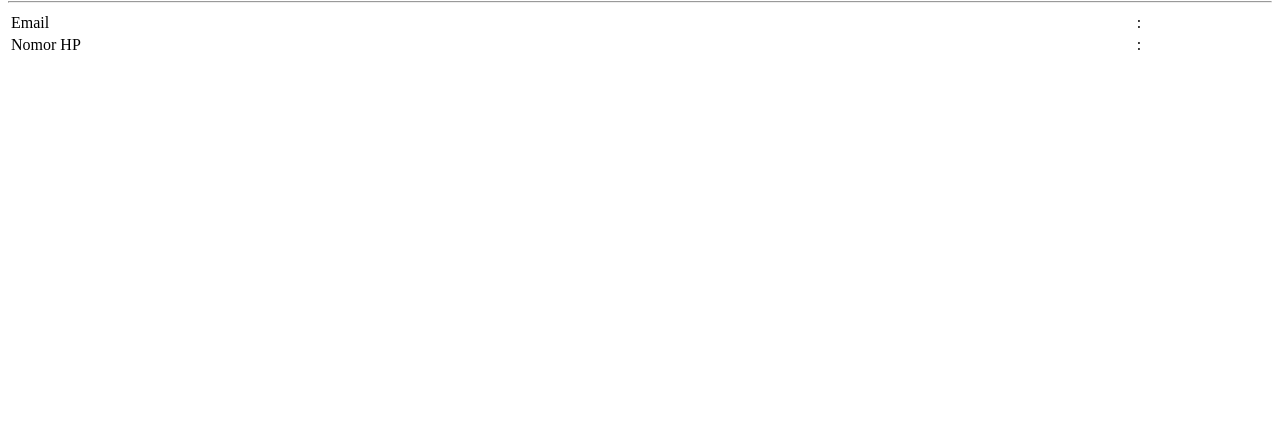
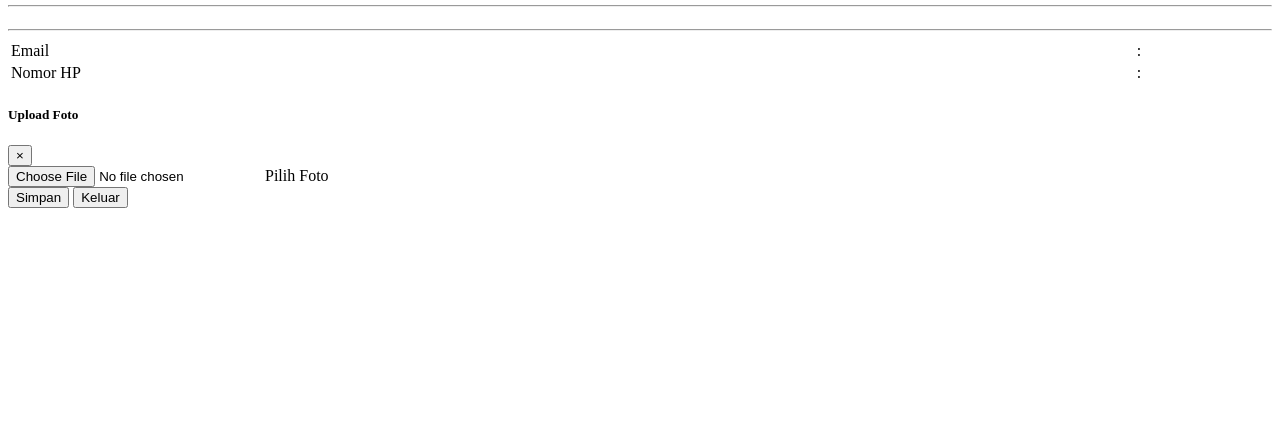
Before and after one commit to dandi-apriadi/post-artikel, a CodeIgniter app: the page made by application/views/pages/karyawan/profilTeknisi.php in a window 1280 px wide. Shown: the part 230-678 px from the top of the page. Run offline with CodeIgniter, Linux system fonts and the light colour scheme; data that the repository does not hold is empty.

Commit message:
Menambahkan upload foto pada profil Teknisi

```diff
--- a/application/views/pages/karyawan/profilTeknisi.php
+++ b/application/views/pages/karyawan/profilTeknisi.php
@@ -36,6 +36,8 @@
 
 								<?php } ?>
 
+								<center><a href="#modalUploadFoto" data-toggle="modal" class="btn btn-primary btn-sm mt-2">Upload Foto</a></center><hr>
+
 								<h3 class="mt-3" align="center"><?= $getUser->firstname.' '.$getUser->lastname ?></h3>
 								<h5 align="center"><?= ucwords($getKaryawan->status_karyawan) ?></h5><hr>
 
@@ -61,3 +63,29 @@
 	    </section>
 	</div>
 </div>
+
+<!-- Modal Keluar -->
+<div class="modal fade" id="modalUploadFoto" data-backdrop="static">
+  <div class="modal-dialog">
+    <form action="" method="post" enctype="multipart/form-data">
+    <div class="modal-content">
+      <div class="modal-header">
+            <h5 class="modal-title" id="exampleModalLabel">Upload Foto</h5>
+            <button type="button" class="close" data-dismiss="modal" aria-label="Close">
+            <span aria-hidden="true">&times;</span>
+            </button>
+        </div>
+        <div class="modal-body">
+            <div class="custom-file">
+                <input type="file" class="custom-file-input" id="fotoProfil" name="fotoProfil" onchange="previewFile('fotoProfil', 'label_fotoProfil')" required accept="image/*">
+                <label class="custom-file-label" id="label_fotoProfil">Pilih Foto</label>
+            </div>
+        </div>
+        <div class="modal-footer">
+            <button type="submit" name="uploadFoto" class="btn btn-primary btn-sm">Simpan</button>
+            <button type="button" class="btn btn-danger btn-sm" data-dismiss="modal">Keluar</button>
+        </div>
+        </div>
+    </form>
+  </div>
+</div>
--- a/application/views/pages/nota/add.php
+++ b/application/views/pages/nota/add.php
@@ -111,7 +111,7 @@
 									</div>
 									<div class="form-group">
 										<label for="kerusakkan">Kerusakkan</label>
-										<textarea name="kerusakkan" id="kerusakkan" class="form-control" rows="10" placeholder="Masukkan Kerusakkan"><?= set_value('kerusakkan') ?></textarea>
+										<textarea name="kerusakkan" id="kerusakkan" class="form-control" rows="3" placeholder="Masukkan Kerusakkan"><?= set_value('kerusakkan') ?></textarea>
 										<?php echo form_error('kerusakkan', '<small class="text-muted"><font color="red">', '</font></small>'); ?>
 									</div><hr/>
 									<div class="row">
```
Also changed, not shown: application/controllers/Profil.php (+25 -0 lines), assets/images/profile/1700126378_320576190.jpg (added).
